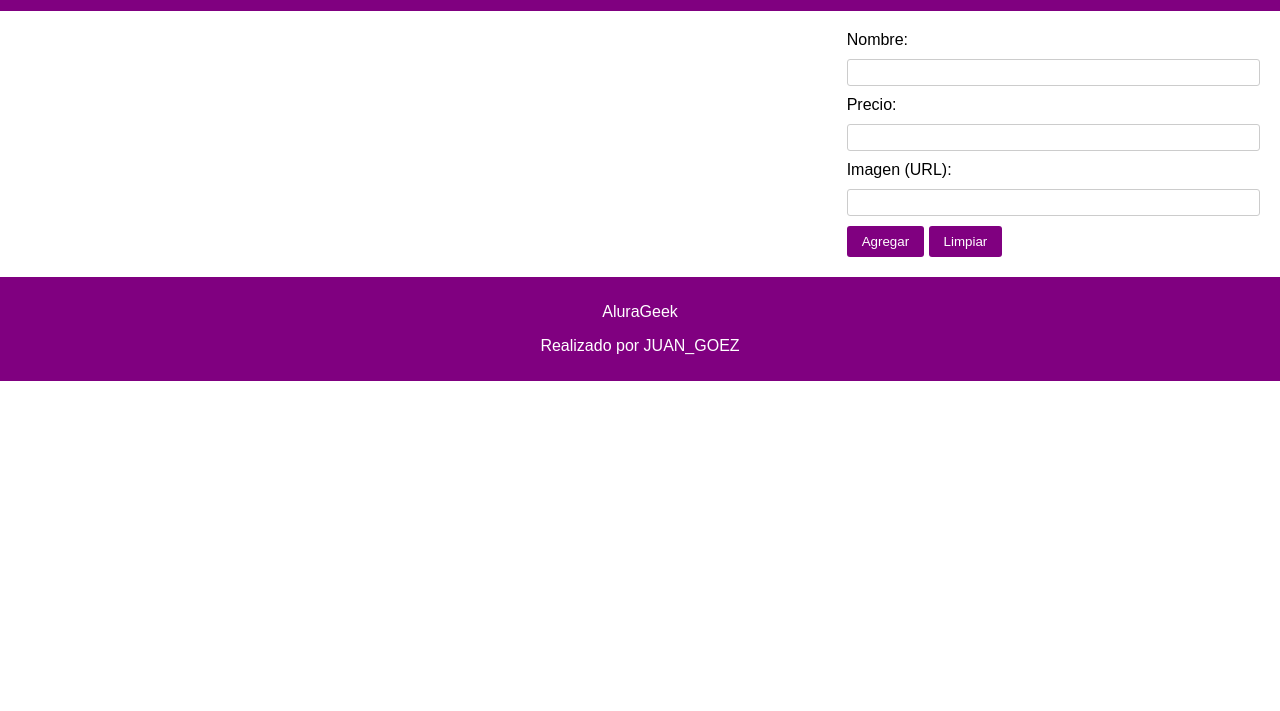
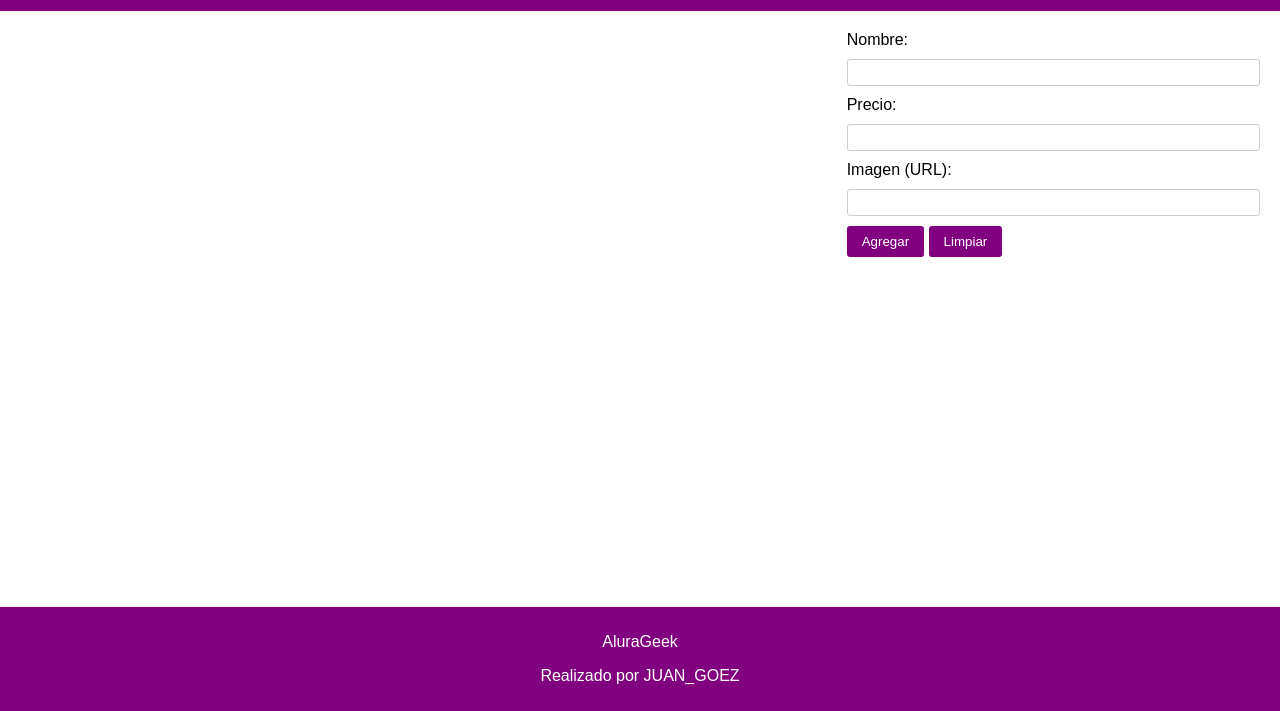
Before and after one commit to juangoez32/ALURAGEEK, a website: page ultima prueba14mayo/index.html in a window 1280 px wide. Shown: the part 89-800 px from the top of the page. Drawn offline with Linux system fonts and the light colour scheme.

Commit message:
arreglo del footer

```diff
--- a/ultima prueba14mayo/css/style.css
+++ b/ultima prueba14mayo/css/style.css
@@ -3,10 +3,11 @@ html {
 }
 
 body {
+  display: flex;
+  flex-direction: column;
   min-height: 100%;
+  margin: 0;
   font-family: Arial, sans-serif;
-    margin: 0;
-    padding: 0;
 }
 
 header, footer {
@@ -83,14 +84,14 @@ html {
 }
 
 footer {
-    position: relative;
-    bottom: 0;
-    left: 0;
   width: 100%;
   background-color: purple;
   color: white;
   text-align: center;
   padding: 10px 0;
+  position: sticky;
+  bottom: 0;
+  left: 0;
 }
 
 @media screen and (max-width: 768px) {
```
Lines whose indentation alone changed are shown as unchanged.
